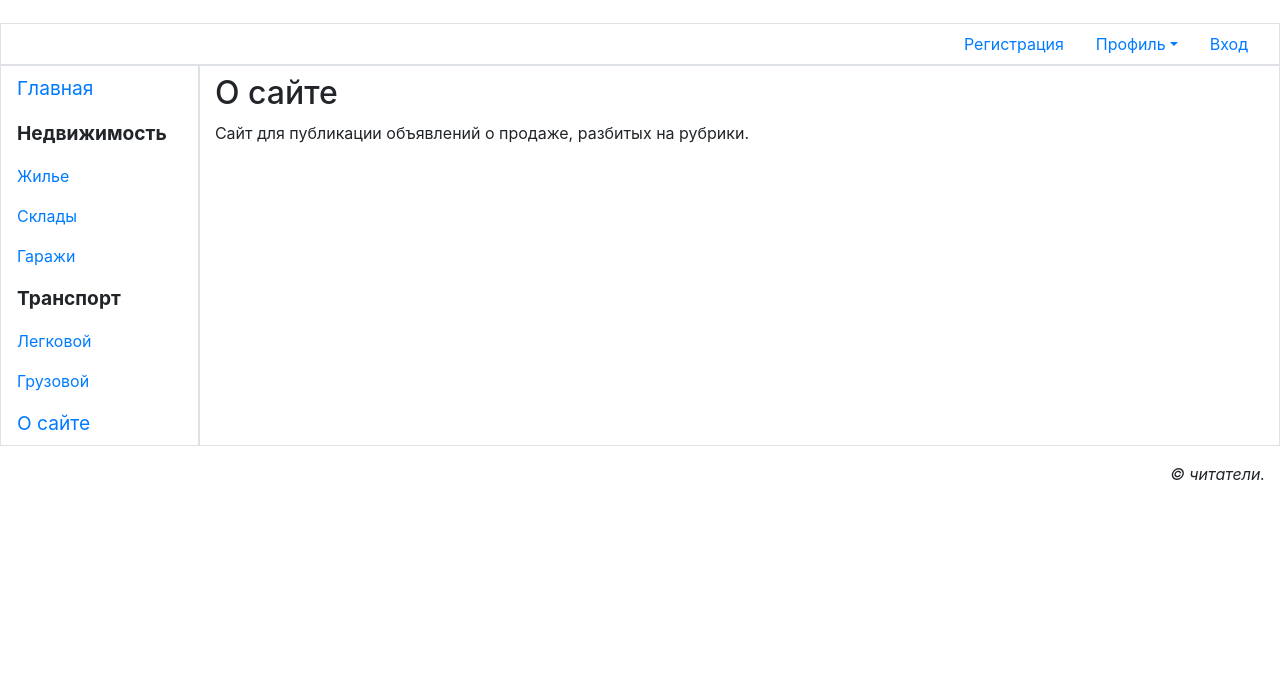
After one commit to AntoshkaAntoshka/bulletin_board, a Django app: page /about/ in a window 1280 px wide. The commit adds this page. Shown: the part 116-800 px from the top of the page. Run offline with Django 3.2, Linux system fonts and the light colour scheme; some libraries are stand-ins or nearby versions.

Commit message:
About_us

```diff
--- a/main/templates/layout/basic.html
+++ b/main/templates/layout/basic.html
@@ -54,6 +54,8 @@
                 Транспорт</span>
                 <a class="nav-link" href="#">Легковой</a>
                 <a class="nav-link" href="#">Грузовой</a>
+                <a class="nav-link root" href="{% url 'main:other' page='about' %}">
+                О сайте</a>
             </nav>
             <section class="col border py-2">
                 {% bootstrap_messages %}
--- /dev/null
+++ b/main/templates/main/about.html
@@ -0,0 +1,8 @@
+{% extends "layout/basic.html" %}
+
+{% block title %}О сайте{% endblock %}
+
+{% block content %}
+<h2>О сайте</h2>
+<p>Сайт для публикации объявлений о продаже, разбитых на рубрики.</p>
+{% endblock %}
--- a/main/urls.py
+++ b/main/urls.py
@@ -1,7 +1,9 @@
 from django.urls import path
 from .views import index
+from .views import other_page
 
 app_name = 'main'
 urlpatterns = [
-    path('', index, name='index')
+    path('<str:page>/', other_page, name='other'),
+    path('', index, name='index'),
 ]
--- a/main/views.py
+++ b/main/views.py
@@ -1,4 +1,15 @@
+from webbrowser import get
 from django.shortcuts import render
+from django.http import HttpResponse, Http404
+from django.template import TemplateDoesNotExist
+from django.template.loader import get_template
 
 def index(request):
     return render(request, 'main/index.html')
+
+def other_page(request, page):
+    try:
+        template = get_template('main/' + page + '.html')
+    except TemplateDoesNotExist:
+        raise Http404
+    return HttpResponse(template.render(request=request))
```
